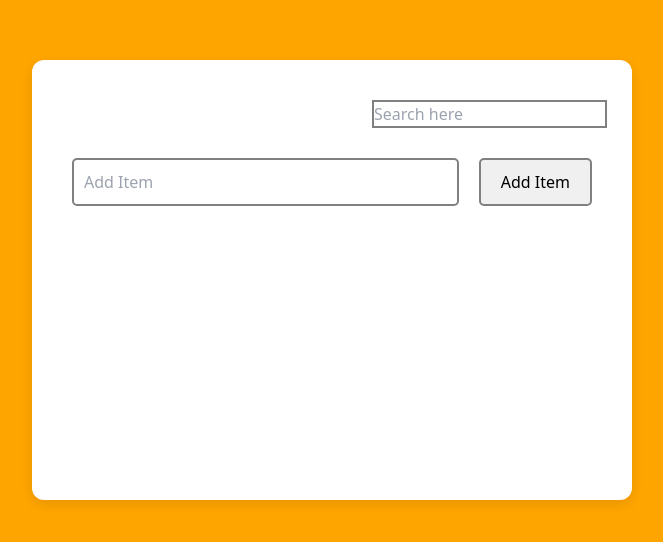
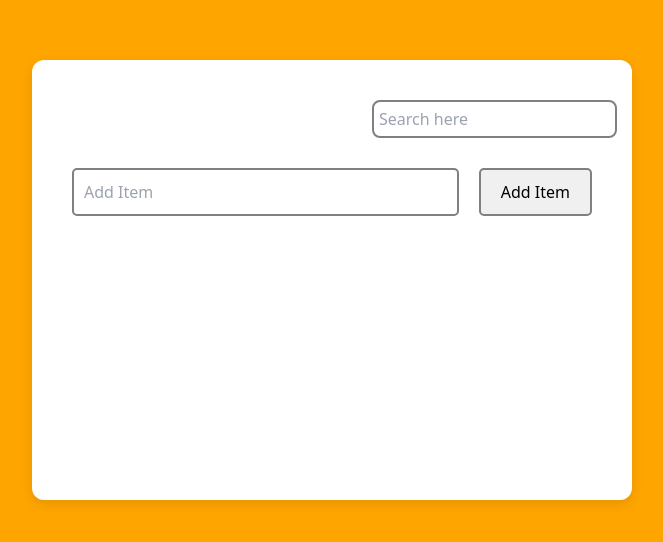
Before and after one commit to saket5743/PaginationAndSearchReact, a React (Create React App) app: page / in a window 1280 px wide. Shown: the part 120-662 px from the top of the page, without its empty margins (308-971 px from the left). Built offline with nearby package versions, Linux system fonts and the light colour scheme.

Commit message:
third commit

```diff
--- a/src/components/PaginationAndSearch.jsx
+++ b/src/components/PaginationAndSearch.jsx
@@ -99,6 +99,8 @@ const PaginationAndSearch = () => {
               marginLeft: "300px",
               outline: "none",
               border: "2px solid gray",
+              borderRadius:'8px',
+              padding:'5px'
             }}
           />
         </div>
@@ -186,7 +188,12 @@ const PaginationAndSearch = () => {
 
         {filteredData.length > itemsPerPage && (
           <div
-            style={{ display: "flex", justifyContent: "center", gap: "10px", marginTop:'12px' }}
+            style={{
+              display: "flex",
+              justifyContent: "center",
+              gap: "10px",
+              marginTop: "12px",
+            }}
           >
             {[...Array(totalPages)].map((_, index) => (
               <button
```
